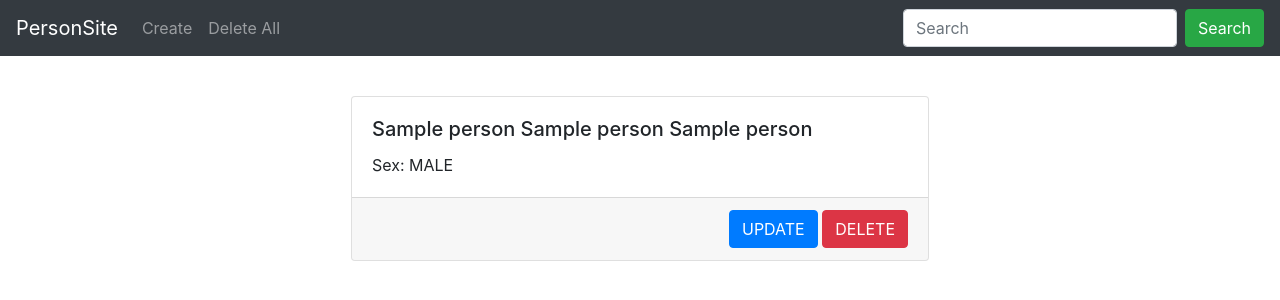
After one commit to adrnmlgrto/playground_persons, a Django app: template person/templates/person/filtered_list.html in a window 1280 px wide. The commit adds this page. Shown: the top 300 px of the page. Run offline with Django 4.2, Linux system fonts and the light colour scheme; the template is opened without the code that fills it: most values are stand-ins (such as "Sample title", 1, 10 or a date in 2020).

Commit message:
working update & filter

```diff
--- a/person/templates/person/base.html
+++ b/person/templates/person/base.html
@@ -25,8 +25,8 @@
               </li>
             </ul>
 
-            <form class="form-inline ml-auto" action="/action_page.php">
-                <input class="form-control mr-sm-2" type="text" placeholder="Search">
+            <form class="form-inline ml-auto" action="{% url 'person_filter' %}">
+                <input class="form-control mr-sm-2" type="text" name="search_field" placeholder="Search">
                 <button class="btn btn-success" type="submit">Search</button>
             </form>
         </nav>
--- /dev/null
+++ b/person/templates/person/filtered_list.html
@@ -0,0 +1,55 @@
+{% extends "person/base.html" %}
+
+{% block title %}
+  Filtered List | Person Website
+{% endblock %}
+
+{% block content %}
+  {% if persons %}
+
+    {% with counter=0 %}
+    <div class="card-deck m-2 p-1">
+      {% for person in persons %}
+        {% if forloop.counter0|divisibleby:"1" %}
+          </div>
+          <div class="card-deck mx-auto m-2 p-3 w-50">
+        {% endif %}
+        {% with counter=counter|add:"1" %}
+        <div class="card">
+          <div class="card-body">
+            <h5 class="card-title">{{ person.f_name }} {{ person.m_name }} {{ person.l_name }}</h5>
+            {% if not person.is_female and not person.other %}
+            <p class="card-text">Sex: MALE</p>
+            {% elif not person.is_male and not person.other %}
+            <p class="card-text">Sex: FEMALE</p>
+            {% else %}
+            <p class="card-text">Sex: PREFER NOT TO SAY</p>
+            {% endif %}
+          </div>
+          <div class="card-footer">
+            <div style="text-align: right;">
+              <a href="{% url 'person_update' person.id %}" class="btn btn-primary">UPDATE</a>
+              <a href="{% url 'person_delete' person.id %}" class="btn btn-danger">DELETE</a>
+            </div>
+          </div>
+        </div>
+        {% endwith %}
+      {% endfor %}
+    </div>
+    {% endwith %}
+
+  {% else %}
+  <div style="position: absolute; top: 50%; left: 50%; transform: translate(-50%, -50%); width: 800px; height: 250px;">
+    <div class="text-center">
+      <div class="card-deck m-2 p-1">
+        <div class="card bg-light">
+          <div class="card-body">
+            <h5 class="card-title">No Records Found</h5>
+            <p class="card-text">We're sorry, we couldn't find any results matching your search. Please try a different search term or check your spelling. Thank you!</p>
+          </div>
+        </div>
+      </div>
+    </div>
+  </div>
+  {% endif %}
+{% endblock %}
--- a/person/urls.py
+++ b/person/urls.py
@@ -12,4 +12,5 @@ urlpatterns = [
       'delete-all/confirm/',
       views.person_delete_all_confirm,
       name='person_delete_all_confirm'),
+    path('filter/', views.search_results, name='person_filter')
 ]
```
Also changed, not shown: person/api.py (+9 -4 lines), person/views.py (+6 -1 lines).
